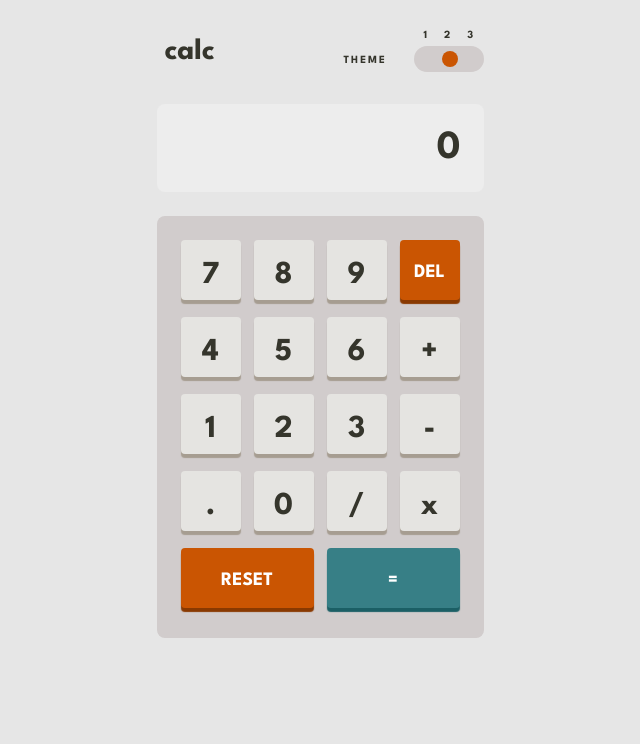
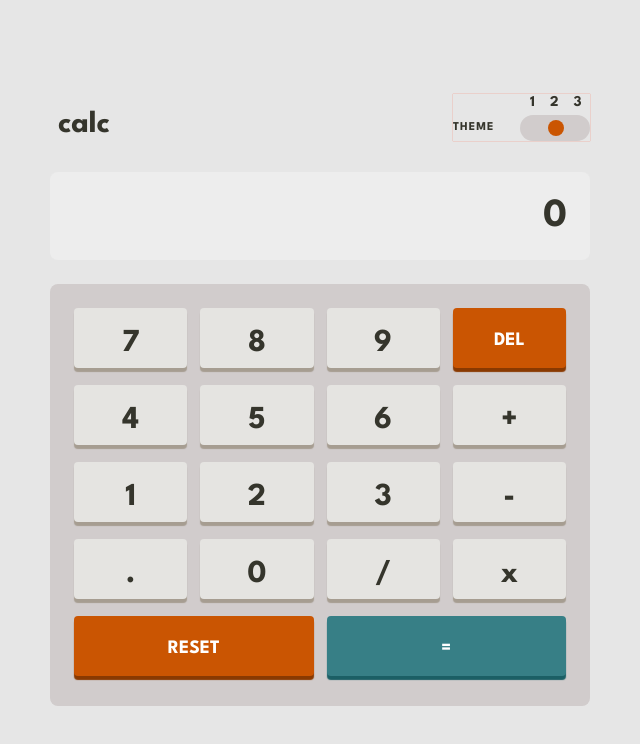
Before and after one commit to olozovyk/fm-calculator-app, a Next.js app: page / in a window 1280 px wide. Shown: the top 744 px of the page, without its empty margins (320-960 px from the left). Built offline with nearby package versions, Linux system fonts and the light colour scheme.

Commit message:
Desktop header styles

```diff
--- a/app/components/Header/Header.module.scss
+++ b/app/components/Header/Header.module.scss
@@ -3,9 +3,18 @@
   justify-content: space-between;
   align-items: center;
   height: 104px;
+
+  @media screen and (min-width: 1024px) {
+    height: 109px;
+  }
 }
 
 .title {
   margin-left: 8px;
   font-size: 30px;
+
+  @media screen and (min-width: 1024px) {
+    margin-top: 14px;
+    font-size: 31px;
+  }
 }
--- a/app/components/Toggle/Toggle.module.scss
+++ b/app/components/Toggle/Toggle.module.scss
@@ -3,9 +3,13 @@
   display: grid;
   grid-template-columns: 70px 70px;
   grid-template-rows: 17px 27px;
-  width: 140px;
-  height: 44px;
-  // box-shadow: 0 0 1px 0 tomato;
+
+  @media screen and (min-width: 1024px) {
+    margin-top: 0;
+    grid-template-columns: 67px 70px;
+    grid-template-rows: 21px 26px;
+    box-shadow: 0 0 1px 0 tomato;
+  }
 }
 
 .title {
@@ -18,6 +22,12 @@
   font-size: 11px;
   letter-spacing: 2px;
   text-transform: uppercase;
+
+  @media screen and (min-width: 1024px) {
+    margin-top: -5px;
+    font-size: 12px;
+    letter-spacing: 1px;
+  }
 }
 
 .markers {
@@ -28,6 +38,11 @@
 
   font-size: 11px;
   letter-spacing: 17px;
+
+  @media screen and (min-width: 1024px) {
+    font-size: 15px;
+    letter-spacing: 15px;
+  }
 }
 
 .toggle {
--- a/app/globals.css
+++ b/app/globals.css
@@ -14,8 +14,3 @@ h6 {
 p {
   margin: 0;
 }
-
-body {
-  color: var(--main-text-color);
-  background-color: var(--main-background-color);
-}
--- /dev/null
+++ b/app/layout.module.scss
@@ -0,0 +1,10 @@
+.body {
+  color: var(--main-text-color);
+  background-color: var(--main-background-color);
+}
+
+@media screen and (min-width: 1024px) {
+  .body {
+    padding: 63px;
+  }
+}
--- a/app/layout.tsx
+++ b/app/layout.tsx
@@ -1,7 +1,9 @@
+import React from 'react';
 import type { Metadata } from 'next';
 import { League_Spartan } from 'next/font/google';
 import favicon from './favicon.png';
 import './globals.css';
+import s from './layout.module.scss';
 
 const leagueSpartan = League_Spartan({
   subsets: ['latin'],
@@ -24,7 +26,7 @@ export default function RootLayout({
 }>) {
   return (
     <html lang="en">
-      <body className={leagueSpartan.className}>{children}</body>
+      <body className={`${leagueSpartan.className} ${s.body}`}>{children}</body>
     </html>
   );
 }
--- a/app/page.module.scss
+++ b/app/page.module.scss
@@ -3,8 +3,8 @@
   width: 327px;
 }
 
-// @media screen and (min-width: 1440px) {
-//   .container {
-//     width: 540px;
-//   }
-// }
+ @media screen and (min-width: 1024px) {
+   .container {
+     width: 540px;
+   }
+ }
```
